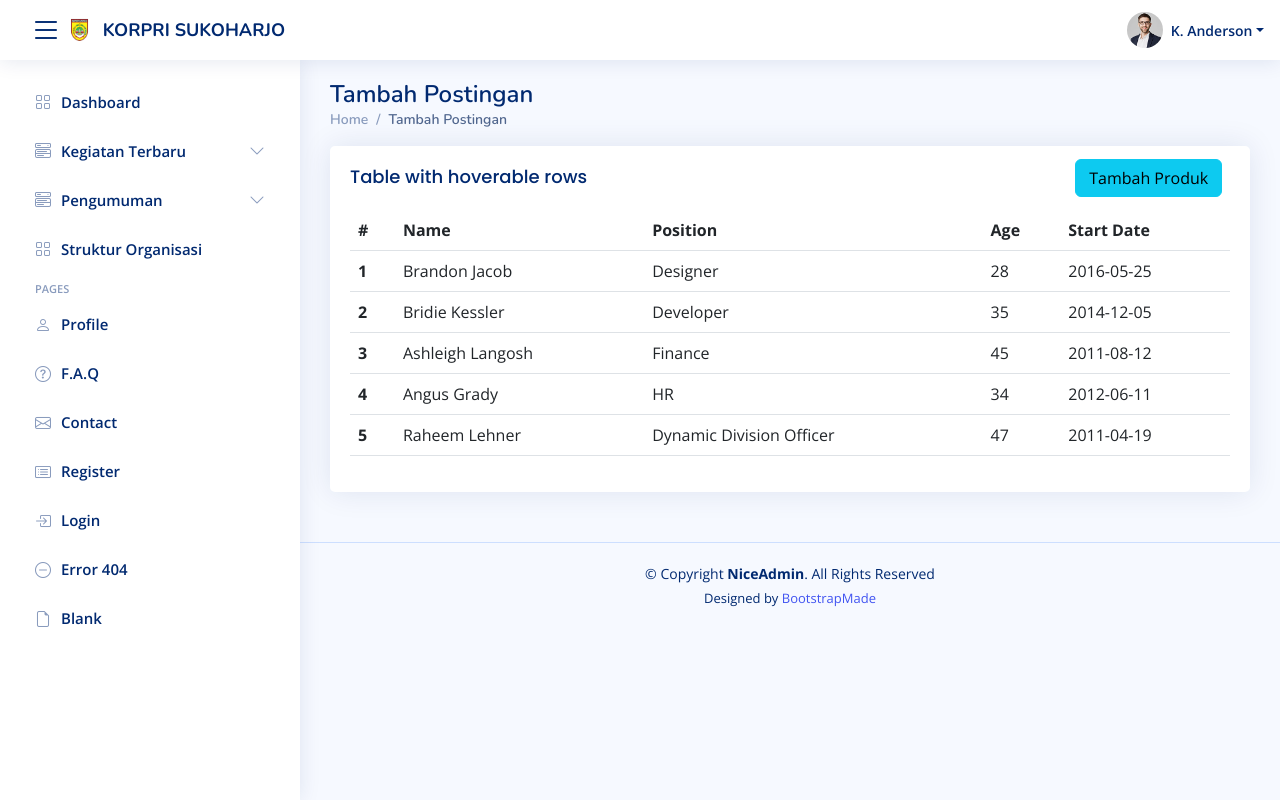
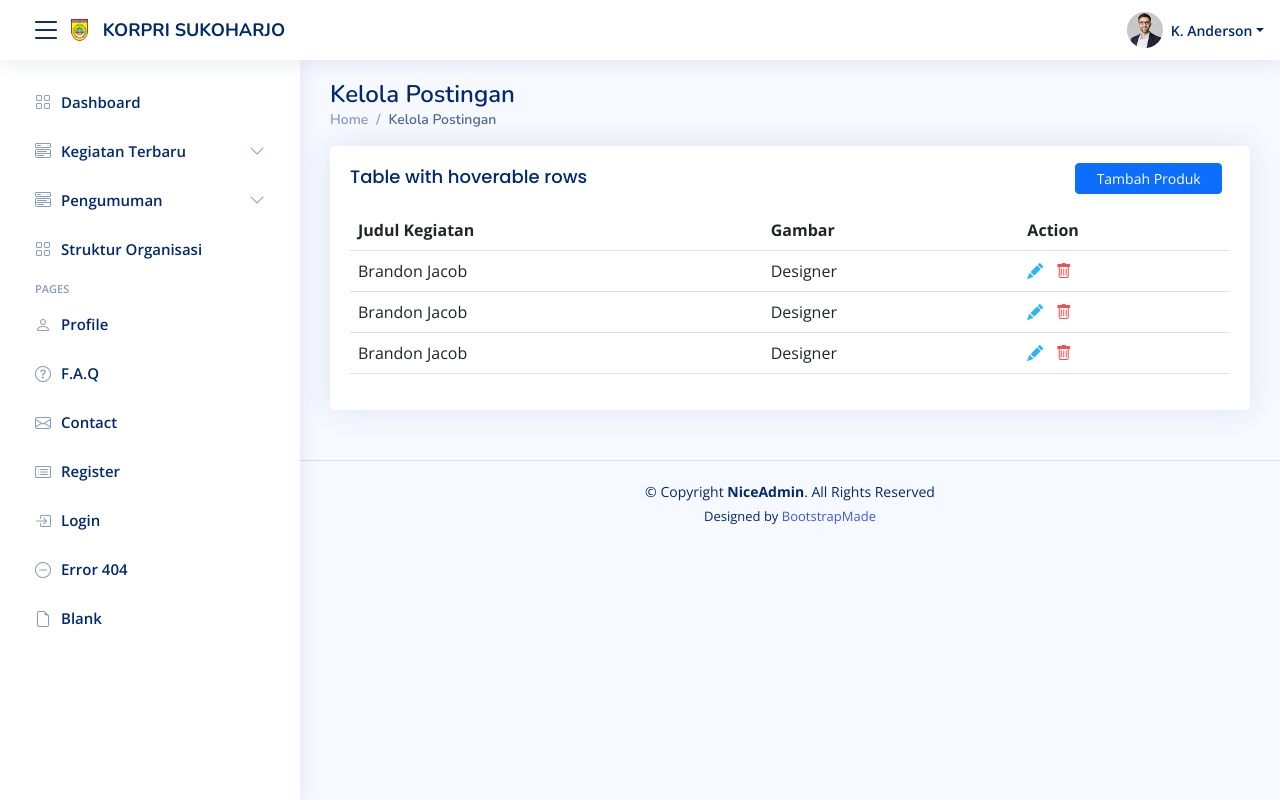
Before and after one commit to olisuside/KORPRI, a PHP site: page /admin/manage-post.php in a window 1280 px wide. Run offline with PHP 8.4, Linux system fonts and the light colour scheme; data that the repository does not hold is empty; some libraries are stand-ins or nearby versions.

Commit message:
update manage

```diff
--- a/admin/manage-post.php
+++ b/admin/manage-post.php
@@ -105,12 +105,12 @@ include('includes/config.php');
     <main id="main" class="main">
 
         <div class="pagetitle">
-            <h1>Tambah Postingan</h1>
+            <h1>Kelola Postingan</h1>
 
             <nav>
                 <ol class="breadcrumb">
                     <li class="breadcrumb-item"><a href="index.html">Home</a></li>
-                    <li class="breadcrumb-item active">Tambah Postingan</li>
+                    <li class="breadcrumb-item active">Kelola Postingan</li>
                 </ol>
             </nav>
         </div><!-- End Page Title -->
@@ -124,54 +124,41 @@ include('includes/config.php');
                         <div class="card-body">
                         <div class="d-sm-flex justify-content-between align-items-center">
                             <h5 class="card-title">Table with hoverable rows</h5>
-                            <button class="btn btn-info col-md-2 mx-2">Tambah Produk</button>
+                            <a class="btn btn-primary btn-sm col-md-2 mx-2" href="add-post.php">Tambah Produk</a>
                         </div>
                             <!-- Table with hoverable rows -->
                             <table class="table table-hover">
                                 <thead>
                                     <tr>
-                                        <th scope="col">#</th>
-                                        <th scope="col">Name</th>
-                                        <th scope="col">Position</th>
-                                        <th scope="col">Age</th>
-                                        <th scope="col">Start Date</th>
+                                        <th scope="col">Judul Kegiatan</th>
+                                        <th scope="col">Gambar</th>
+                                        <th scope="col">Action</th>
                                     </tr>
                                 </thead>
                                 <tbody>
                                     <tr>
-                                        <th scope="row">1</th>
+
                                         <td>Brandon Jacob</td>
                                         <td>Designer</td>
-                                        <td>28</td>
-                                        <td>2016-05-25</td>
+                                        <td><a href="edit-post.php?pid=<?php echo htmlentities($row['postid']);?>"><i class="bi bi-pencil-fill" style="color: #29b6f6;"></i></a>
+    &nbsp;<a href="manage-posts.php?pid=<?php echo htmlentities($row['postid']);?>&&action=del" onclick="return confirm('Do you reaaly want to delete ?')"> <i class="bi bi-trash" style="color: #f05050"></i></a> </td>
+
                                     </tr>
                                     <tr>
-                                        <th scope="row">2</th>
-                                        <td>Bridie Kessler</td>
-                                        <td>Developer</td>
-                                        <td>35</td>
-                                        <td>2014-12-05</td>
+
+                                        <td>Brandon Jacob</td>
+                                        <td>Designer</td>
+                                        <td><a href="edit-post.php?pid=<?php echo htmlentities($row['postid']);?>"><i class="bi bi-pencil-fill" style="color: #29b6f6;"></i></a>
+    &nbsp;<a href="manage-posts.php?pid=<?php echo htmlentities($row['postid']);?>&&action=del" onclick="return confirm('Do you reaaly want to delete ?')"> <i class="bi bi-trash" style="color: #f05050"></i></a> </td>
+
                                     </tr>
                                     <tr>
-                                        <th scope="row">3</th>
-                                        <td>Ashleigh Langosh</td>
-                                        <td>Finance</td>
-                                        <td>45</td>
-                                        <td>2011-08-12</td>
-                                    </tr>
-                                    <tr>
-                                        <th scope="row">4</th>
-                                        <td>Angus Grady</td>
-                                        <td>HR</td>
-                                        <td>34</td>
-                                        <td>2012-06-11</td>
-                                    </tr>
-                                    <tr>
-                                        <th scope="row">5</th>
-                                        <td>Raheem Lehner</td>
-                                        <td>Dynamic Division Officer</td>
-                                        <td>47</td>
-                                        <td>2011-04-19</td>
+
+                                        <td>Brandon Jacob</td>
+                                        <td>Designer</td>
+                                        <td><a href="edit-post.php?pid=<?php echo htmlentities($row['postid']);?>"><i class="bi bi-pencil-fill" style="color: #29b6f6;"></i></a>
+    &nbsp;<a href="manage-posts.php?pid=<?php echo htmlentities($row['postid']);?>&&action=del" onclick="return confirm('Do you reaaly want to delete ?')"> <i class="bi bi-trash" style="color: #f05050"></i></a> </td>
+
                                     </tr>
                                 </tbody>
                             </table>
```
